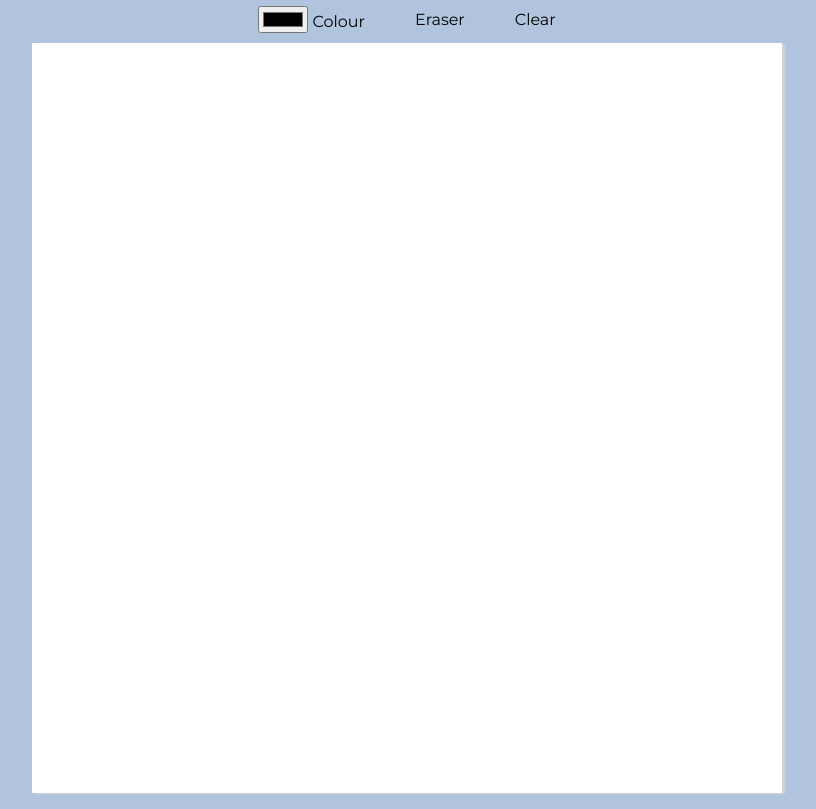
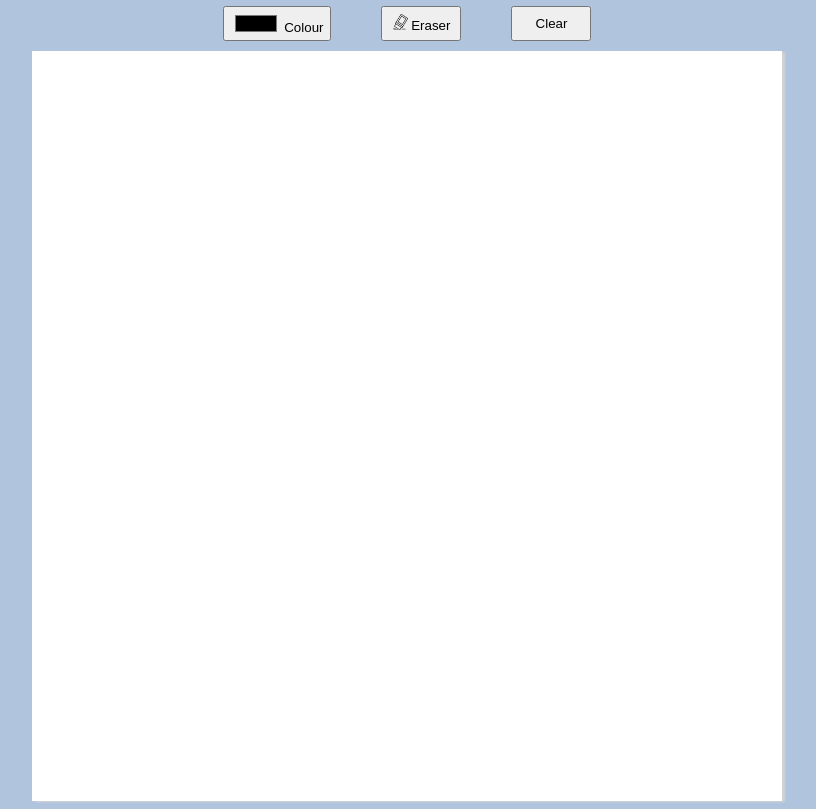
Before and after one commit to becks135/etch-a-sketch, a plain HTML site: page index.html in a window 1280 px wide. Shown: the part 76-885 px from the top of the page, without its empty margins (233-1049 px from the left). Drawn offline with Linux system fonts and the light colour scheme.

Commit message:
add eraser pointer

```diff
--- a/index.html
+++ b/index.html
@@ -17,12 +17,12 @@
     <div class="sketch-pad">
 
         <div class="controls">
-            <div>
+            <button class="color-selection">
                 <input type="color" id="line-colour" name="line-colour" value="#000000">
                 <label for="line-colour">Colour</label>
-            </div>
-            <div>Eraser</div>
-            <div>Clear</div>
+            </button>
+            <button class="eraser"><img src="clipart4207719.png" style="width:15px"> Eraser</button>
+            <button class="clear">Clear</button>
         </div>
         <div class="container"></div>
     </div>
--- a/script.js
+++ b/script.js
@@ -1,5 +1,5 @@
 //add 16x16 divs to page
-let gridWidth = 75;
+let gridWidth = 25;
 let container = document.querySelector(".container");
 
 
@@ -36,5 +36,17 @@ gridSquare.forEach((div) => {
 
 let lineColor = document.querySelector("#line-colour");
 lineColor.addEventListener('change', () => {
+
     document.querySelector(":root").style.setProperty("--line-color", lineColor.value);
 });
+
+let eraser = document.querySelector(".eraser");
+eraser.addEventListener('click', function(e){
+    pointerType="eraser";
+    document.documentElement.style.cursor = "url('clipart42077192.png'), default";
+});
+
+document.querySelector(".color-selection").addEventListener('click',function(e){
+    document.documentElement.style.cursor = "default";
+    pointerType="pencil";
+});
--- a/style.css
+++ b/style.css
@@ -19,8 +19,8 @@ font-family: 'Montserrat';
     width: 750px;
     height:750px;
     display: grid;
-    grid-template-columns: repeat(75, 10px);
-    grid-template-rows: repeat(75, 10px);
+    grid-template-columns: repeat(25, 30px);
+    grid-template-rows: repeat(25, 30px);
     box-shadow: 3px 1px 2px lightgray;
 }
 
@@ -34,3 +34,17 @@ gap:50px;}
 .grid-item-hover{
     background-color: var(--line-color);
 }
+
+button {
+    height: 35px;
+    min-width: 80px;
+}
+
+#line-colour{
+border-style: none;
+}
+
+/*body{
+    cursor: url('clipart42077192.png'), pointer;
+
+}*/
```
Also changed, not shown: clipart4207719.png (added), clipart42077192.png (added).
